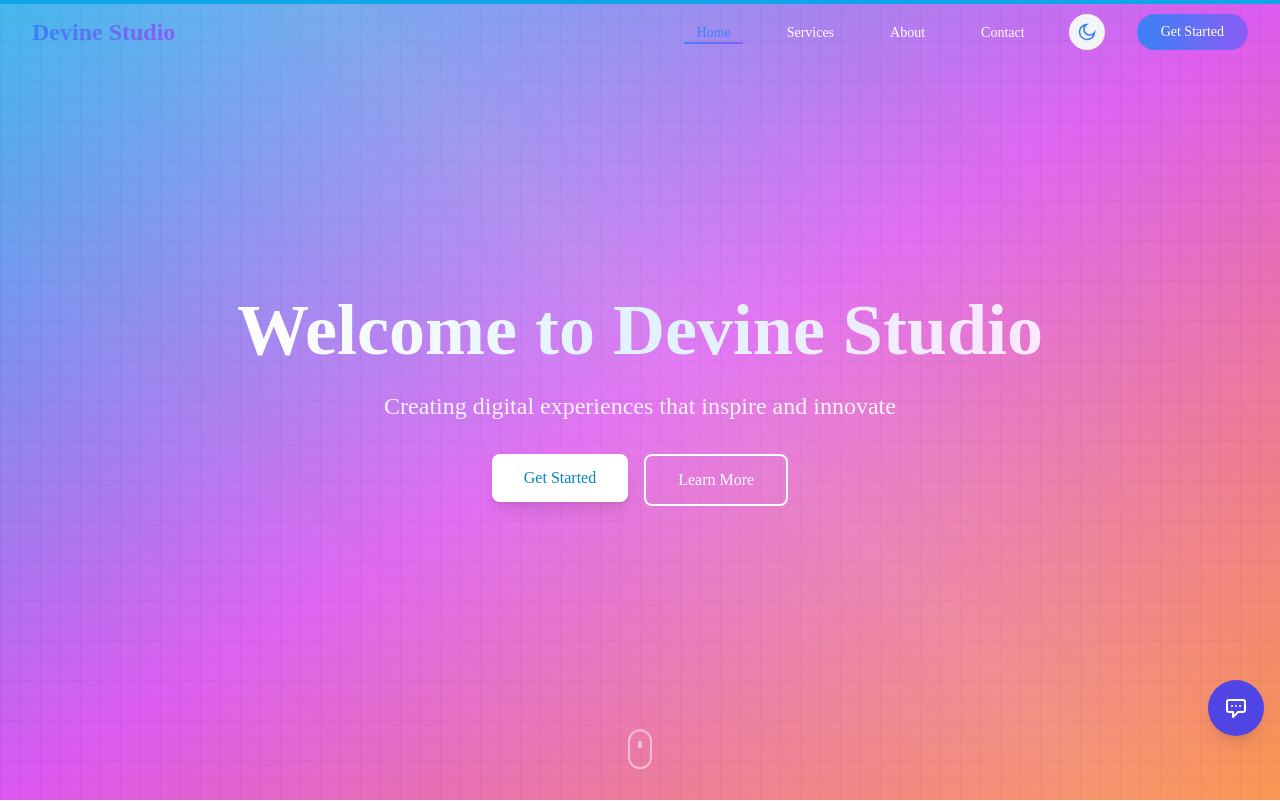
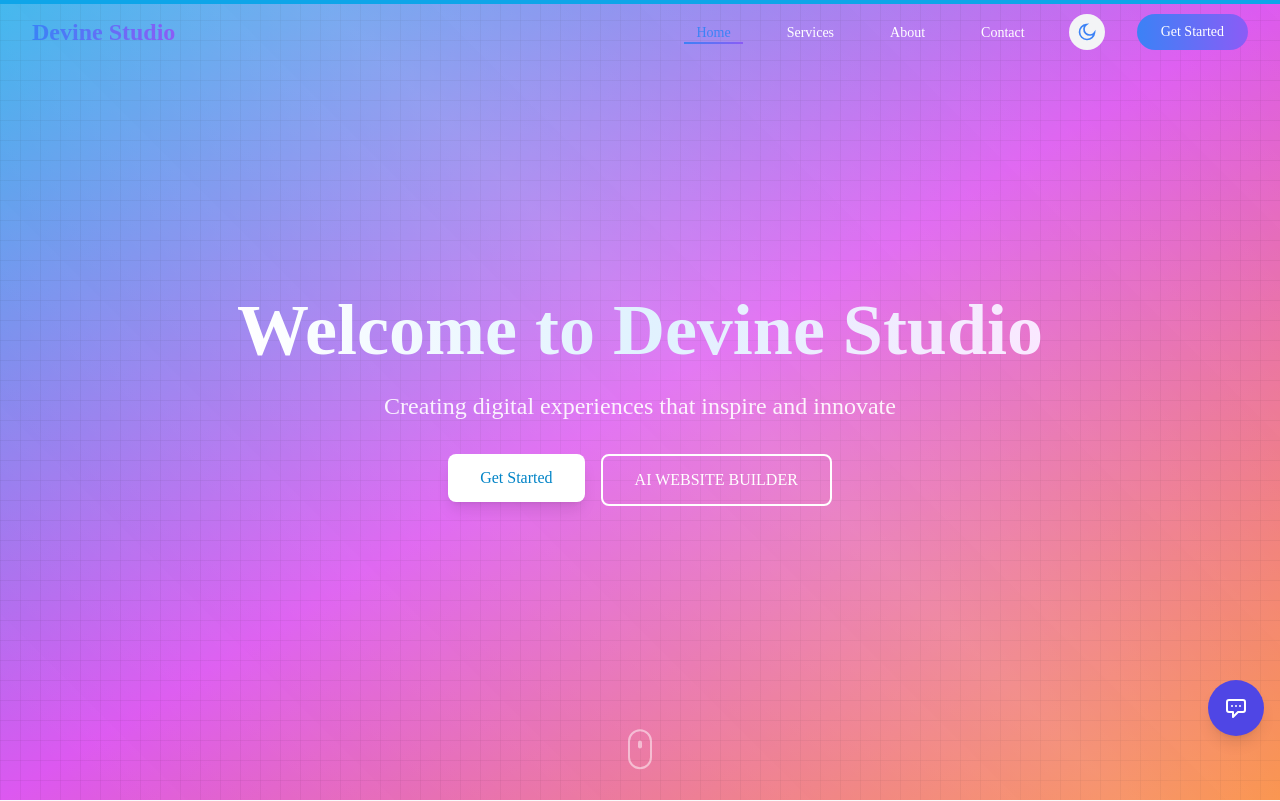
Before and after one commit to soham999a/getdivine, a Next.js app: page / in a window 1280 px wide. Shown: the top 801 px of the page. Built offline with nearby package versions, Linux system fonts and the light colour scheme.

Commit message:
Update homepage buttons and Navbar Get Started link

```diff
--- a/components/Navbar.js
+++ b/components/Navbar.js
@@ -100,17 +100,23 @@ const Navbar = () => {
               >
                 {theme === 'dark' ? <SunIcon /> : <MoonIcon />}
               </motion.button>
-              <motion.button
+              <motion.div
                 whileHover={{
                   scale: 1.05,
                   boxShadow: "0 0 20px rgba(255,255,255,0.1)",
                   y: -2
                 }}
                 whileTap={{ scale: 0.95 }}
-                className="bg-gradient-to-r from-darkTheme-primary to-darkTheme-secondary text-white px-6 py-2 rounded-full text-sm font-medium hover:from-darkTheme-primary/90 hover:to-darkTheme-secondary/90 transition-all duration-300"
               >
-                Get Started
-              </motion.button>
+                <a
+                  href="https://wa.me/917477755729"
+                  target="_blank"
+                  rel="noopener noreferrer"
+                  className="bg-gradient-to-r from-darkTheme-primary to-darkTheme-secondary text-white px-6 py-2 rounded-full text-sm font-medium hover:from-darkTheme-primary/90 hover:to-darkTheme-secondary/90 transition-all duration-300 inline-block"
+                >
+                  Get Started
+                </a>
+              </motion.div>
             </div>
           </div>
 
@@ -204,13 +210,19 @@ const Navbar = () => {
               >
                 {theme === 'dark' ? <SunIcon /> : <MoonIcon />}
               </motion.button>
-              <motion.button
+              <motion.div
                 whileHover={{ scale: 1.05, y: -2 }}
                 whileTap={{ scale: 0.95 }}
-                className="w-full mt-4 bg-gradient-to-r from-darkTheme-primary to-darkTheme-secondary text-white px-6 py-2 rounded-full text-sm font-medium hover:from-darkTheme-primary/90 hover:to-darkTheme-secondary/90 transition-all duration-300"
               >
-                Get Started
-              </motion.button>
+                <a
+                  href="https://wa.me/917477755729"
+                  target="_blank"
+                  rel="noopener noreferrer"
+                  className="w-full mt-4 bg-gradient-to-r from-darkTheme-primary to-darkTheme-secondary text-white px-6 py-2 rounded-full text-sm font-medium hover:from-darkTheme-primary/90 hover:to-darkTheme-secondary/90 transition-all duration-300 text-center block"
+                >
+                  Get Started
+                </a>
+              </motion.div>
             </div>
           </motion.div>
         )}
--- a/components/ParallaxHero.js
+++ b/components/ParallaxHero.js
@@ -77,11 +77,14 @@ const ParallaxHero = () => {
             </Link>
             <Link href="/ai-website-builder" passHref>
               <motion.button
-                whileHover={{ scale: 1.05, boxShadow: "0 0 20px rgba(255,255,255,0.3)" }}
+                whileHover={{ scale: 1.05, boxShadow: "0 0 20px rgba(255,255,255,0.5)" }}
                 whileTap={{ scale: 0.95 }}
+                initial={{ opacity: 0, y: 20 }}
+                animate={{ opacity: 1, y: 0 }}
+                transition={{ duration: 0.8, delay: 0.6 }}
                 className="px-8 py-3 bg-transparent border-2 border-white text-white rounded-lg font-medium hover:bg-white/10 transition-all duration-300 cursor-pointer"
               >
-                Learn More
+                AI WEBSITE BUILDER
               </motion.button>
             </Link>
           </motion.div>
```
